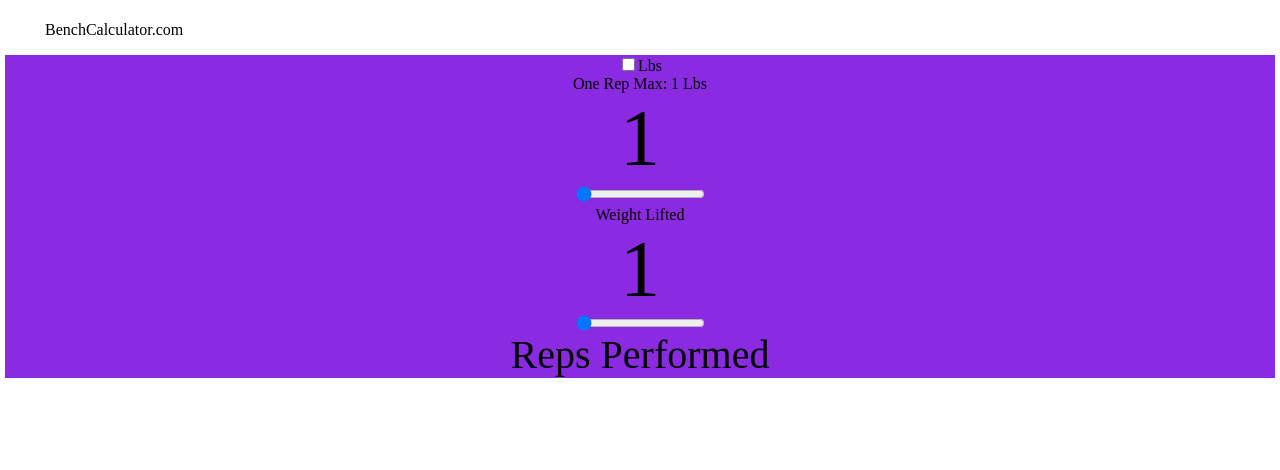
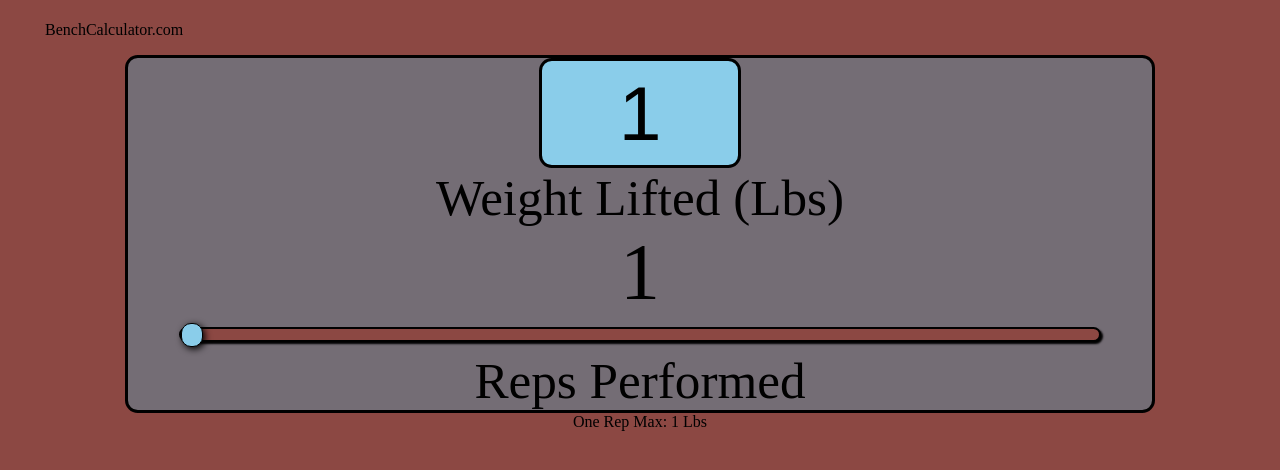
Before and after one commit to kueselj/amplifyapp, a React (Create React App) app: page /#/ in a window 1280 px wide. Shown: the top 470 px of the page. Built offline with nearby package versions, Linux system fonts and the light colour scheme.

Commit message:
adding all

```diff
--- a/src/SimpleCalculator.js
+++ b/src/SimpleCalculator.js
@@ -1,15 +1,22 @@
 import React, { Component } from "react";
 import { useState } from 'react';
 import calculateOneRepMax from "./CalculateOneRepMax"
+import convert from "./Convert"
 
 function SimpleCalculator() {
 
-    const [oneRepMax, setOneRepMax] = useState(1);
     const [unit, setUnit] = useState(false);
+
     const [weightLifted, setWeightLifted] = useState(1);
     const [repCount, setRepCount] = useState(1);
 
+    const [oneRepMax, setOneRepMax] = useState(1);
 
+
+    function toggleWeight(unit) {
+        setUnit(!unit)
+
+    }
 
     function updateWeightLifted(weight) {
         setWeightLifted(weight)
@@ -31,25 +38,24 @@ function SimpleCalculator() {
 
     return (
 
-
+        <div>
             <div class = "calculator-container">
 
-            <input type="checkbox" onChange={() => setUnit(!unit)}/>
+                {/* <input type="checkbox" onChange={() => toggleWeight(unit)}/>
 
-            {thing}
-            <div class = "orm-label">
-                One Rep Max: {oneRepMax} {thing}
-            </div>
+                {thing} */}
+
                 <div class = "weight-container">
 
                     <div class = "weight-count">
-                    {weightLifted}
+                        <input label = "enter" class = "weight-input"  defaultValue = "1" type="number" onChange={event => updateWeightLifted(event.target.value)}/>
+
                     </div>
-                <div>
-                    <input class="weight-input" defaultValue = "1" type="range" min="1" max="500" onChange={event => updateWeightLifted(event.target.value)}></input>
-                </div>
+                    {/* <div>
+                        <input class="weight-slider" defaultValue = "1" type="range" min="1" max="500" onChange={event => updateWeightLifted(event.target.value)}></input>
+                    </div> */}
                     <div class = "weight-label">
-                    Weight Lifted
+                        Weight Lifted (Lbs)
                     </div>
                 </div>
 
@@ -65,6 +71,11 @@ function SimpleCalculator() {
                         Reps Performed
                     </div>
                 </div>
+
+            </div>
+            <div class = "orm-label">
+                    One Rep Max: {oneRepMax} {thing}
+                </div>
          </div>
     );
   }
--- a/src/index.css
+++ b/src/index.css
@@ -1,12 +1,16 @@
 body {
-  background-color: #ffffff;
+  background-color: #8C4843;
   padding: 5px;
   margin: 0px;
 }
 
 .calculator-container {
+  border-style: solid;
+  border-radius: 1vw;
+  margin: auto;
+  width: 80vw;
   text-align: center;
-  background-color: blueviolet;
+  background-color: #746D75;
 }
 
 .orm-label {
@@ -24,6 +28,37 @@ body {
   text-align: center;
 }
 
+.weight-input {
+  /* Size */
+  width: 15vw;
+  height: 8vw;
+
+
+  /* Appearance */
+  background: #8ACDEA;
+  border: solid;
+  outline: none;
+  border-radius: 1vw;
+
+  /* Text  */
+  text-align: center;
+  font-size: 6vw;
+
+
+}
+
+.weight-label {
+  font-size: 4vw;
+  text-align: center;
+}
+
+/* Chrome, Safari, Edge, Opera */
+.weight-input::-webkit-outer-spin-button,
+.weight-input::-webkit-inner-spin-button {
+  -webkit-appearance: none;
+  margin: 0;
+}
+
 /* .rep-container {
 
 } */
@@ -38,10 +73,16 @@ body {
 .rep-input {
   margin: auto;
   display: block;
+  width: 40vw;
+  height: 10vw;
+}
+
+.rep-input::-webkit-slider-runnable-track {
+  height: 4px
 }
 
 .rep-label {
-  font-size: 40px;
+  font-size: 4vw;
   text-align: center;
 }
 
@@ -54,110 +95,93 @@ body {
 
 
 
-
-
-
-
-
-
-
-
-
-
-
-
-
-
-
-
-
-
-/* input[type=range] {
+input[type=range] {
   height: 33px;
   -webkit-appearance: none;
-  margin: 10px 0;
-  width: 100%;
+  margin: auto;
+  width: 90%;
+  background-color: rgb(0,0,0,0);
 }
 input[type=range]:focus {
   outline: none;
 }
 input[type=range]::-webkit-slider-runnable-track {
   width: 100%;
-  height: 10px;
+  height: 15px;
   cursor: pointer;
-
-  box-shadow: 1px 1px 1px #000000;
-  background: #3071A9;
-  border-radius: 5px;
-  border: 1px solid #000000;
+  animate: 0.2s;
+  box-shadow: 2px 2px 2px #000000;
+  background: #8C4843;
+  border-radius: 50px;
+  border: 2px solid #000000;
 }
 input[type=range]::-webkit-slider-thumb {
-  box-shadow: 1px 1px 1px #000000;
+  box-shadow: 2px 2px 7px #000000;
   border: 1px solid #000000;
-  height: 25px;
-  width: 25px;
+  height: 24px;
+  width: 22px;
   border-radius: 10px;
-  background: #FFFFFF;
+  background: #8ACDEA;
   cursor: pointer;
   -webkit-appearance: none;
-  margin-top: -8.5px;
+  margin-top: -6px;
 }
 input[type=range]:focus::-webkit-slider-runnable-track {
-  background: #3071A9;
+  background: #8C4843;
 }
 input[type=range]::-moz-range-track {
   width: 100%;
-  height: 10px;
+  height: 15px;
   cursor: pointer;
-
-  box-shadow: 1px 1px 1px #000000;
-  background: #3071A9;
-  border-radius: 5px;
-  border: 1px solid #000000;
+  animate: 0.2s;
+  box-shadow: 2px 2px 2px #000000;
+  background: #8C4843;
+  border-radius: 50px;
+  border: 2px solid #000000;
 }
 input[type=range]::-moz-range-thumb {
-  box-shadow: 1px 1px 1px #000000;
+  box-shadow: 2px 2px 7px #000000;
   border: 1px solid #000000;
-  height: 25px;
-  width: 25px;
+  height: 24px;
+  width: 22px;
   border-radius: 10px;
-  background: #FFFFFF;
+  background: #8ACDEA;
   cursor: pointer;
 }
 input[type=range]::-ms-track {
   width: 100%;
-  height: 10px;
+  height: 15px;
   cursor: pointer;
-
+  animate: 0.2s;
   background: transparent;
   border-color: transparent;
   color: transparent;
 }
 input[type=range]::-ms-fill-lower {
-  background: #3071A9;
-  border: 1px solid #000000;
-  border-radius: 10px;
-  box-shadow: 1px 1px 1px #000000;
+  background: #8C4843;
+  border: 2px solid #000000;
+  border-radius: 100px;
+  box-shadow: 2px 2px 2px #000000;
 }
 input[type=range]::-ms-fill-upper {
-  background: #3071A9;
-  border: 1px solid #000000;
-  border-radius: 10px;
-  box-shadow: 1px 1px 1px #000000;
+  background: #8C4843;
+  border: 2px solid #000000;
+  border-radius: 100px;
+  box-shadow: 2px 2px 2px #000000;
 }
 input[type=range]::-ms-thumb {
   margin-top: 1px;
-  box-shadow: 1px 1px 1px #000000;
+  box-shadow: 2px 2px 7px #000000;
   border: 1px solid #000000;
-  height: 25px;
-  width: 25px;
+  height: 24px;
+  width: 22px;
   border-radius: 10px;
-  background: #FFFFFF;
+  background: #8ACDEA;
   cursor: pointer;
 }
 input[type=range]:focus::-ms-fill-lower {
-  background: #3071A9;
+  background: #8C4843;
 }
 input[type=range]:focus::-ms-fill-upper {
-  background: #3071A9;
-} */
+  background: #8C4843;
+}
```
Also changed, not shown: src/App.css (deleted, +0 -38 lines), src/Convert.js (added). Lines whose indentation alone changed are shown as unchanged.
